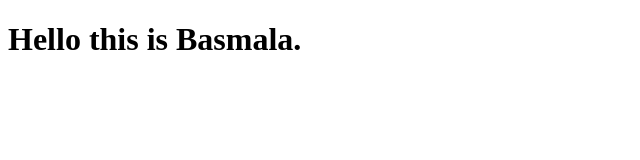
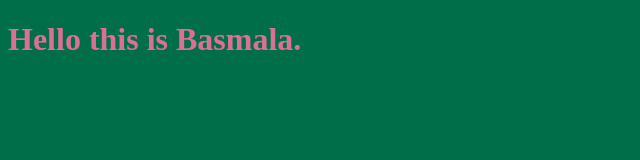
Before and after one commit to basmalaalmaadawe132007-maker/My-project, a plain HTML site: page index.html in a window 1280 px wide. Shown: the whole page, without its empty margins (0-640 px from the left). Drawn offline with Linux system fonts and the light colour scheme.

Commit message:
changing background color in css file

```diff
--- a/index.html
+++ b/index.html
@@ -2,8 +2,9 @@
 <html lang="en">
 <head>
 
+<link rel="stylesheet" href="style.css">
+
     <meta charset="UTF-8">
-    <meta http-equiv="x-UA-compelete" content-"IE-edge">
     <meta name="viewport" content="width=device-width, initial-scale=1.0">
     <title>Document</title>
 </head>
--- a/style.css
+++ b/style.css
@@ -1,3 +1,6 @@
 h1{
   color:palevioletred;
 }
+body{
+background-color: rgb(1, 110, 74);
+}
```
